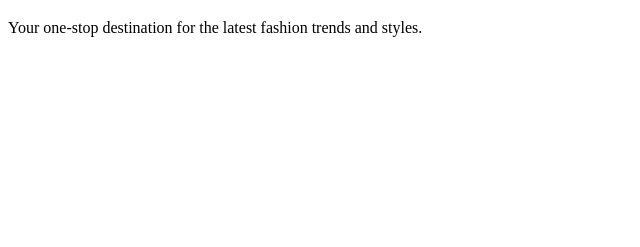
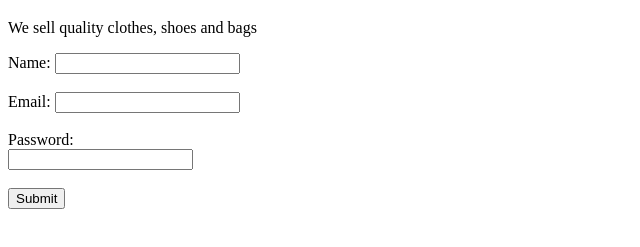
Before and after one commit to Lsimpson18/Fashion-Hub, a plain HTML site: page index.html in a window 1280 px wide. Shown: the part 61-308 px from the top of the page, without its empty margins (0-640 px from the left). Drawn offline with Linux system fonts and the light colour scheme.

Commit message:
form added

```diff
--- a/index.html
+++ b/index.html
@@ -7,6 +7,17 @@
 </head>
 <body>
     <h1>Welcome to Fashion Hub</h1>
-    <p>Your one-stop destination for the latest fashion trends and styles.</p>
+    <p>We sell quality clothes, shoes and bags</p>
+    <form action="/submit" method="POST">
+        <label for="name">Name:</label>
+        <input type="text" id="name" name="name" required><br><br>
+
+        <label for="email">Email:</label>
+        <input type="email" id="email" name="email" required><br><br>
+
+        <label for="password">Password:</label><br>
+        <input type="password" id="password" name="password" minlength="8"><br><br>
+
+        <input type="submit" value="Submit">
 </body>
 </html>
```
